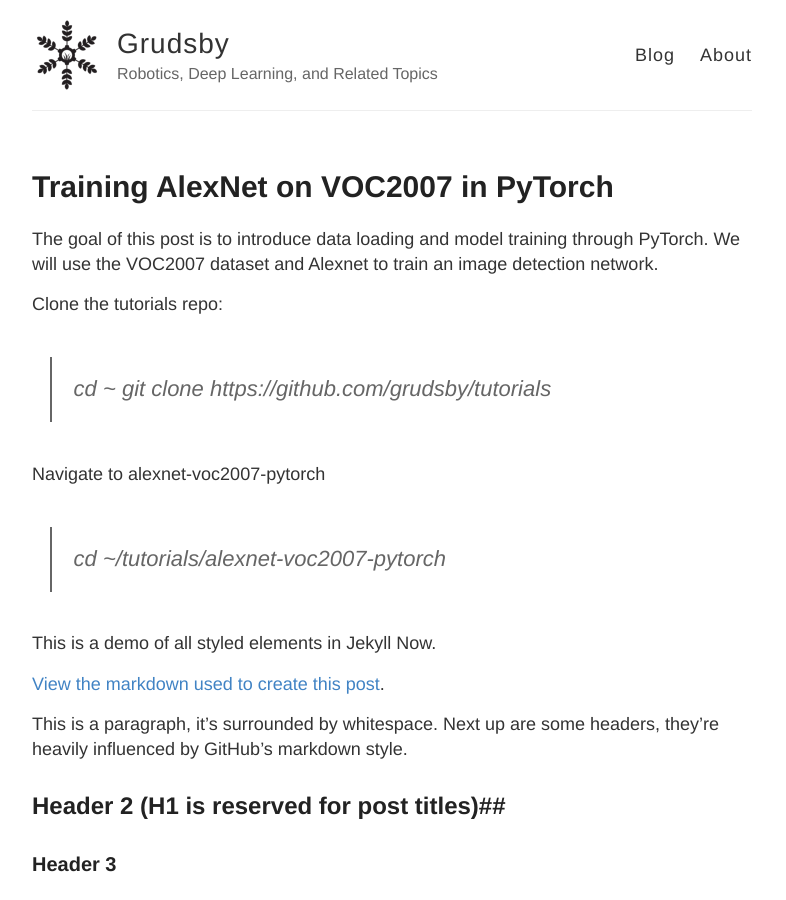
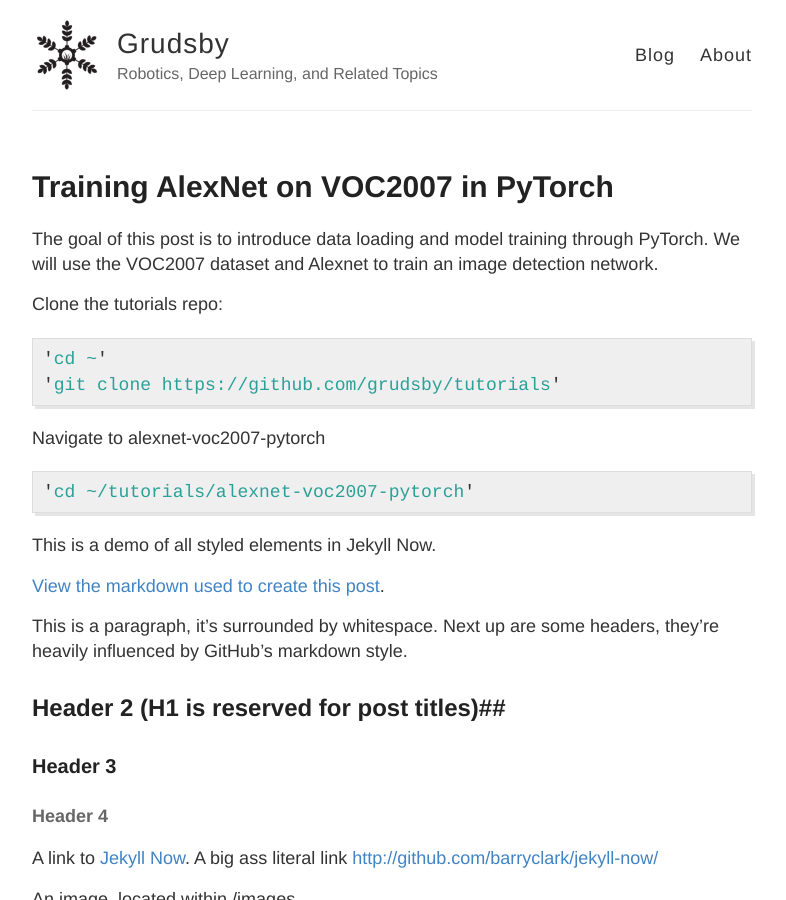
Before and after one commit to grudsby/grudsby.github.io, a Jekyll site: the page built from _posts/2018-5-23-Training-AlexNet-on-VOC2007-in-PyTorch.md, in a window 1280 px wide and 900 px high. Shown: the whole window, without its empty margins (248-1034 px from the left). Built offline with Jekyll 4.4.1, drawn with Linux system fonts in a browser that asks for light colours.

Commit message:
Update 2018-5-23-Training-AlexNet-on-VOC2007-in-PyTorch.md

```diff
--- a/_posts/2018-5-23-Training-AlexNet-on-VOC2007-in-PyTorch.md
+++ b/_posts/2018-5-23-Training-AlexNet-on-VOC2007-in-PyTorch.md
@@ -8,12 +8,16 @@ The goal of this post is to introduce data loading and model training through Py
 
 Clone the tutorials repo:
 
-> cd ~
-> git clone https://github.com/grudsby/tutorials
+{% highlight javascript %}
+'cd ~'
+'git clone https://github.com/grudsby/tutorials'
+{% endhighlight %}
 
 Navigate to alexnet-voc2007-pytorch
 
-> cd ~/tutorials/alexnet-voc2007-pytorch
+{% highlight javascript %}
+'cd ~/tutorials/alexnet-voc2007-pytorch'
+{% endhighlight %}
 
 
 This is a demo of all styled elements in Jekyll Now.
```
